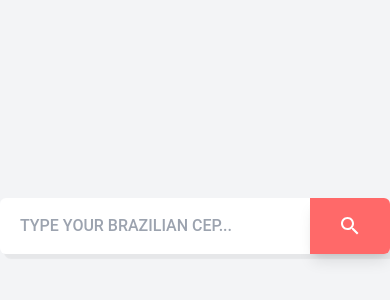
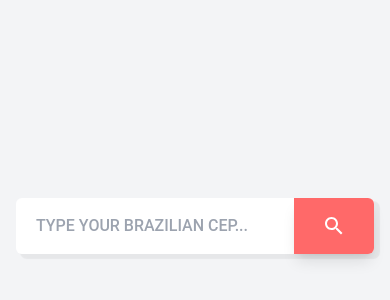
Before and after one commit to vmwavie/klab-desafio-react, a Next.js app: page /en in a window 390 px wide. Shown: the part 196-496 px from the top of the page. Built offline with nearby package versions, Linux system fonts and the light colour scheme.

Commit message:
KLAB-002: responsive fix

```diff
--- a/src/app/[locale]/page.tsx
+++ b/src/app/[locale]/page.tsx
@@ -104,7 +104,7 @@
   }
 
   return (
-    <div className="flex items-center justify-center h-screen bg-gray-100">
+    <div className="flex items-center justify-center h-screen bg-gray-100 p-4">
       <div className="relative w-full max-w-xl shadow-primary rounded-md focus:shadow-none hover:shadow-none">
         <input
           ref={inputCepRef}
```
